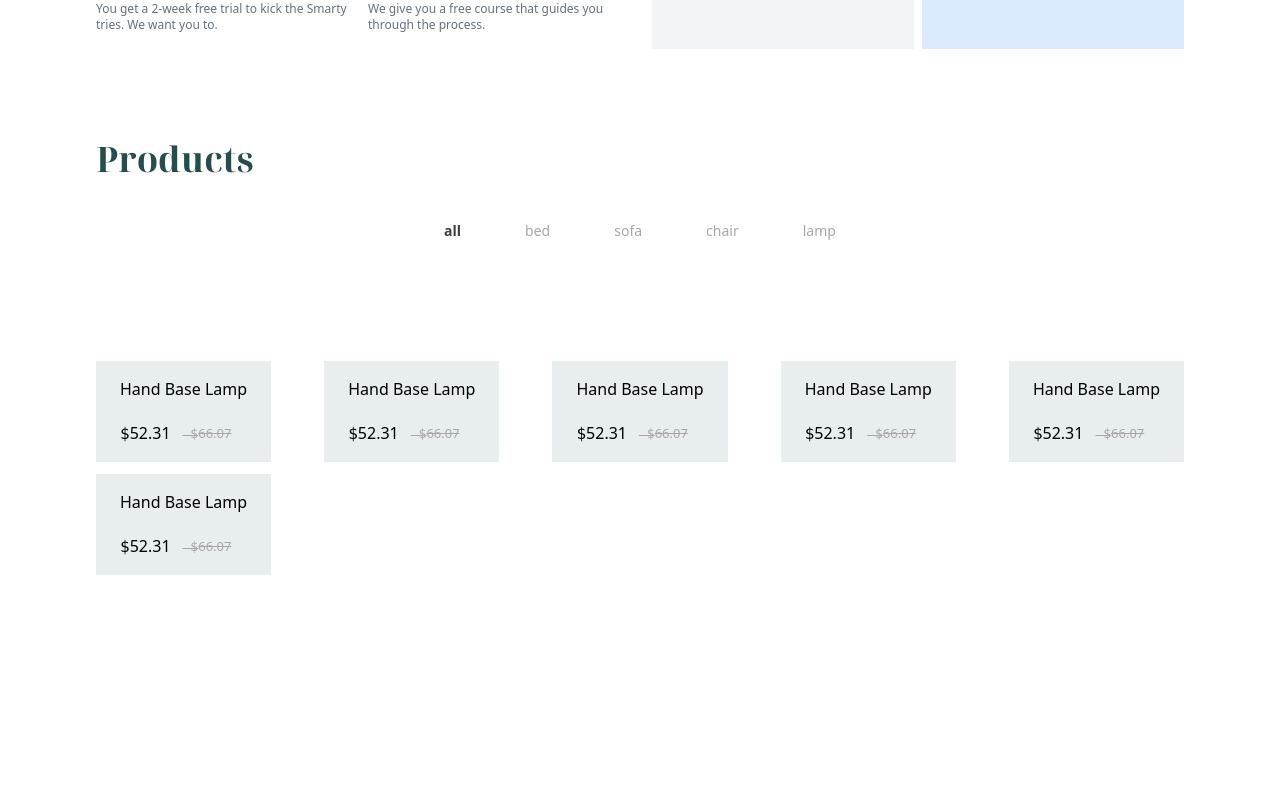
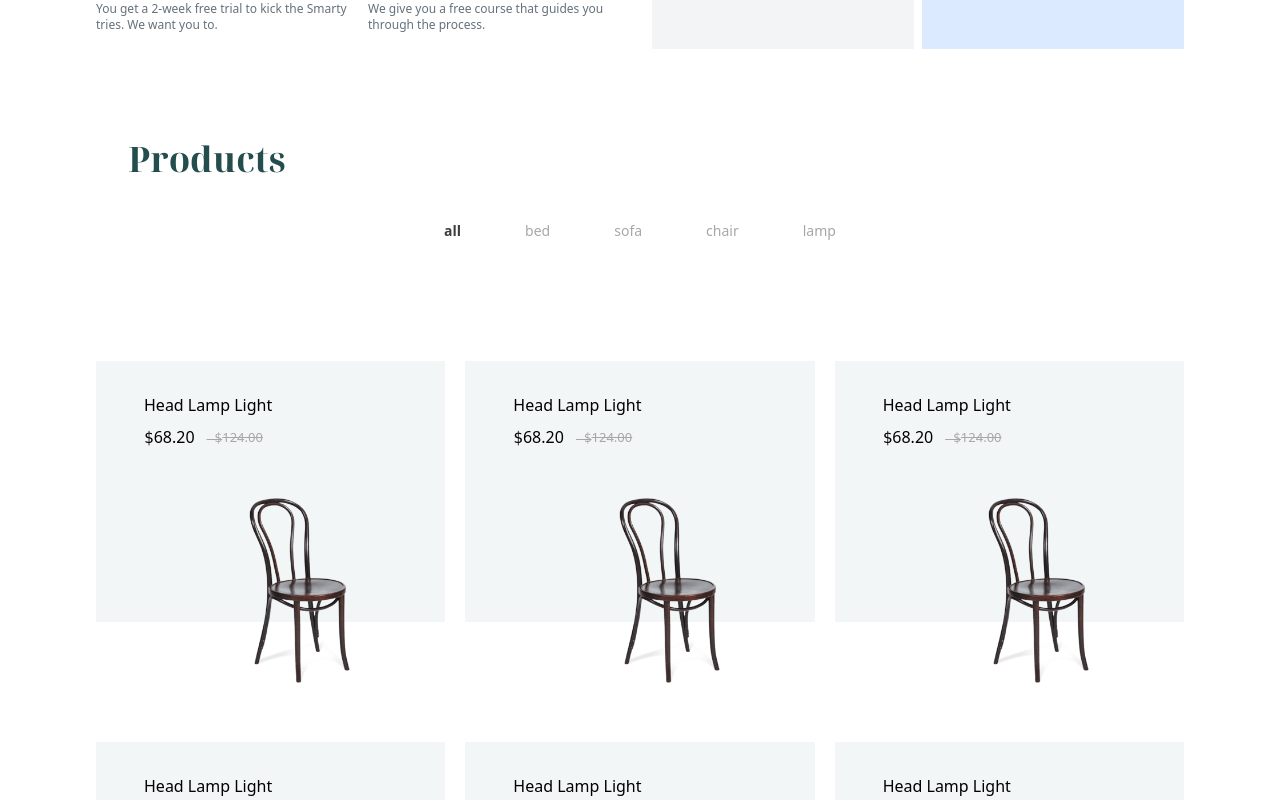
Before and after one commit to HayBeeCoder/furniture-landing-page, a React (Vite) app: page / in a window 1280 px wide. Shown: the part 1580-2380 px from the top of the page. Before the commit the page ends 2195 px from the top, so only its background shows below. Built offline with nearby package versions, Linux system fonts and the light colour scheme.

Commit message:
[Feature] Implement feature section

```diff
--- a/src/components/Product.tsx/Product.tsx
+++ b/src/components/Product.tsx/Product.tsx
@@ -1,16 +1,32 @@
 import React from 'react'
 
-const Product = () => {
+interface Props {
+  productDet: {
+    product: string;
+    discount: string;
+    price: string;
+    img: string
+  }
+}
+
+const Product: React.FC<Props> = ({ productDet }) => {
+  const { price, discount, product, img } = productDet
+  const discountedPrice = (100 - parseFloat(discount)) / 100 * parseFloat(price,)
+
   return (
-    <div className='bg-[#244D4D]  bg-opacity-10 py-4 px-6 '>
-        <p className='mb-[20px]'> Hand Base Lamp</p>
-        <div className='flex items-center gap-3'>
-        <p className='inline'> <pre className='inline-block'>$</pre>52.31</p>
+    <div className='bg-[#244D4D] bg-opacity-5 py-8 px-3 lg:px-12 mb-[100px] relative'>
+      <p className='mb-2'>{product}</p>
+      <div className='flex items-center gap-3'>
+        <p className='inline'> <pre className='inline-block'>$</pre>{discountedPrice.toFixed(2)}</p>
         <p className='inline-block line-through text-[13px] text-[#A9A7A6]'>
-        <pre className='inline'> $</pre>66.07
+          <pre className='inline'> $</pre>{parseFloat(price).toFixed(2)}
         </p>
+      </div>
+      <div className='w-[200px] -mb-[100px] mt-[40px] mx-auto relative left-1/2 transform -translate-x-1/2'>
 
-        </div>
+        <img src={img} alt={product}  className='object-fit w-full'/>
+      </div>
+
     </div>
   )
 }
--- a/src/components/Products.tsx/Products.tsx
+++ b/src/components/Products.tsx/Products.tsx
@@ -1,6 +1,7 @@
 import React, { useState } from 'react'
 import ProductCategory from './ProductCategory'
 import Product from '../Product.tsx/Product'
+import Image from "../../assets/images/products/bar_chair.png"
 
 const CATEGORIES = [
     'all' , 'bed' , 'sofa' , 'chair' , 'lamp'
@@ -10,32 +11,39 @@ const PRODUCTS = [
   {
     product: "Head Lamp Light",
     price: "124",
-    discount: "45%"
+    discount: "45%",
+    img: Image,
   },
   {
     product: "Head Lamp Light",
     price: "124",
-    discount: "45%"
+    discount: "45%",
+    img: Image,
   },
   {
     product: "Head Lamp Light",
     price: "124",
-    discount: "45%"
+    discount: "45%",
+    img: Image,
   },
   {
     product: "Head Lamp Light",
     price: "124",
-    discount: "45%"
+    discount: "45%",
+    img: Image,
   },
   {
     product: "Head Lamp Light",
     price: "124",
-    discount: "45%"
+    discount: "45%",
+    img: Image,
+
   },
   {
     product: "Head Lamp Light",
     price: "124",
-    discount: "45%"
+    discount: "45%",
+    img: Image,
   },
 
 ]
@@ -48,16 +56,19 @@ const PRODUCTS = [
 
   return (
 
-    <section className='px-8 lg:px-24 py-[40px] '>
+    <section className=' lg:px-24 py-[40px] '>
+      <div className='px-8'>
+
         <h3 className='font-nuto text-customGreen text-[35px] font-bold leading-tight'>Products</h3>
-        <div className='flex justify-center gap-[64px] mt-[40px] mb-[120px]'>
+        <div className='flex justify-center  gap-[32px] lg:gap-[64px] mb-6 mt-[40px] lg:mb-[120px]'>
 
         {CATEGORIES.map((category,index) => (<ProductCategory active={index === activeCategory} handleClick={handleCategoryClick} index={index}>{category}</ProductCategory >))}
         </div>
-        <div className='flex w-full justify-between flex-wrap gap-1 lg:gap-3 '>
+      </div>
+        <div className='grid grid-cols-2 md:grid-cols-3 w-full justify-around flex-wrap gap-1 md:gap-2 lg:gap-5 '>
 
         {PRODUCTS.map(product => (
-          <Product/>
+          <Product productDet={product}/>
           ))}
           </div>
 
```
